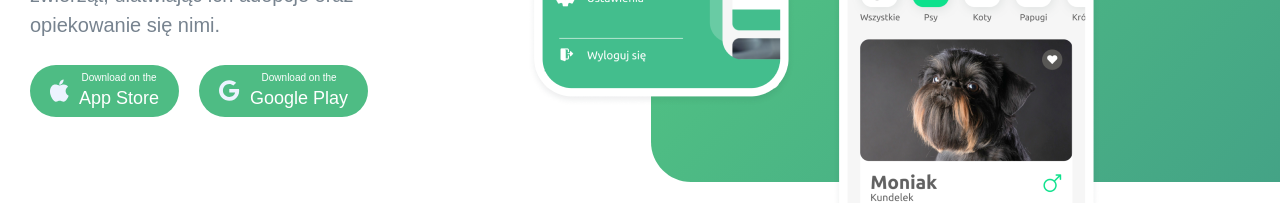
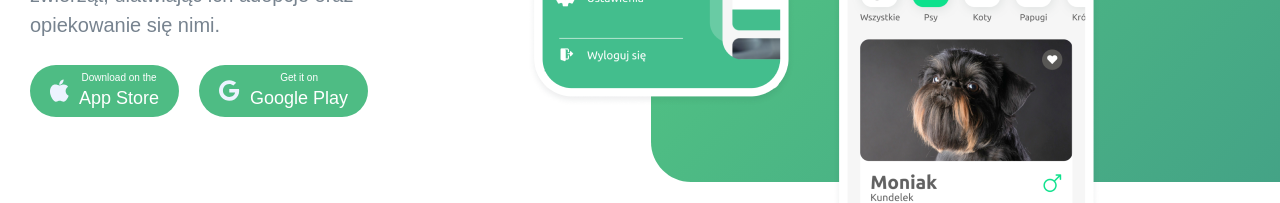
Before and after one commit to KarasJakub/Lappka-Landing, a React (Create React App) app: page / in a window 1280 px wide. Shown: the part 439-642 px from the top of the page. Built offline with nearby package versions, Linux system fonts and the light colour scheme.

Commit message:
little minor fix

```diff
--- a/src/components/HeroSection/HeroSection.tsx
+++ b/src/components/HeroSection/HeroSection.tsx
@@ -32,7 +32,7 @@ const HeroSection = () => {
             <Button
               icon={GoogleLogo}
               alt="Google Logo"
-              subtitle="Download on the"
+              subtitle="Get it on"
               title="Google Play"
             />
           </S.ButtonsWrapper>
```
